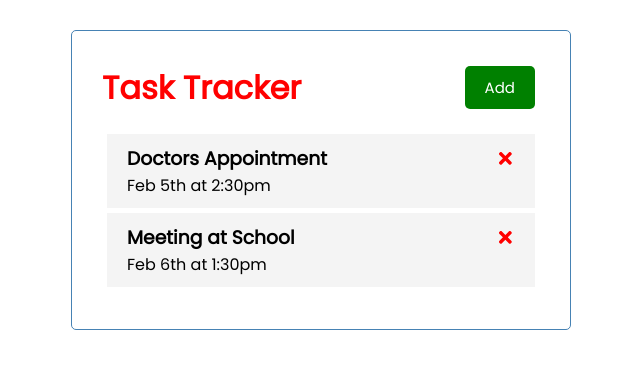
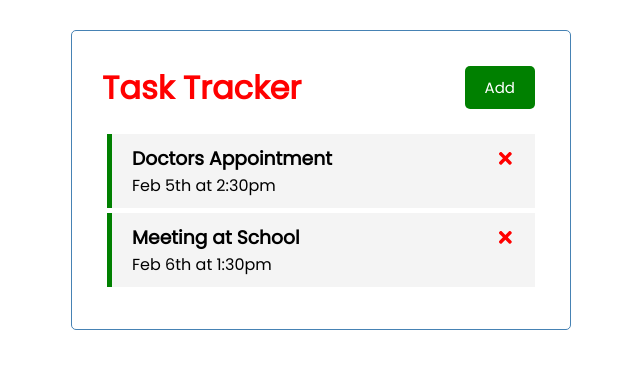
Before and after one commit to Barsu5489/Task-Tracker, a React (Create React App) app: page / in a window 1280 px wide. Shown: the top 368 px of the page, without its empty margins (319-959 px from the left). Built offline with nearby package versions, Linux system fonts and the light colour scheme.

Commit message:
added task tracking

```diff
--- a/src/App.js
+++ b/src/App.js
@@ -23,7 +23,7 @@
   // Tooge Reminder
 
   const toggleReminder = (id) => {
-    console.log(id)
+    setTasks(tasks.map(task => task.id === id ? { ...task, reminder: !task.reminder} : task))
   }
   return (
     <div className="container">
--- a/src/components/Task.js
+++ b/src/components/Task.js
@@ -2,7 +2,9 @@
 
 function Task({task, onDelete, onToggle}) {
   return (
-    <div className="task" onDoubleClick={() =>onToggle(task.id)}>
+    <div className={`task ${task.reminder ?
+    'reminder' : ''
+    }`}onDoubleClick={() =>onToggle(task.id)}>
         <h3>{task.text} <FaTimes style={{color:'red', cursor: 'pointer'}} onClick = { () => onDelete(task.id)}/></h3>
         <p>{task.day}</p>
     </div>
```
